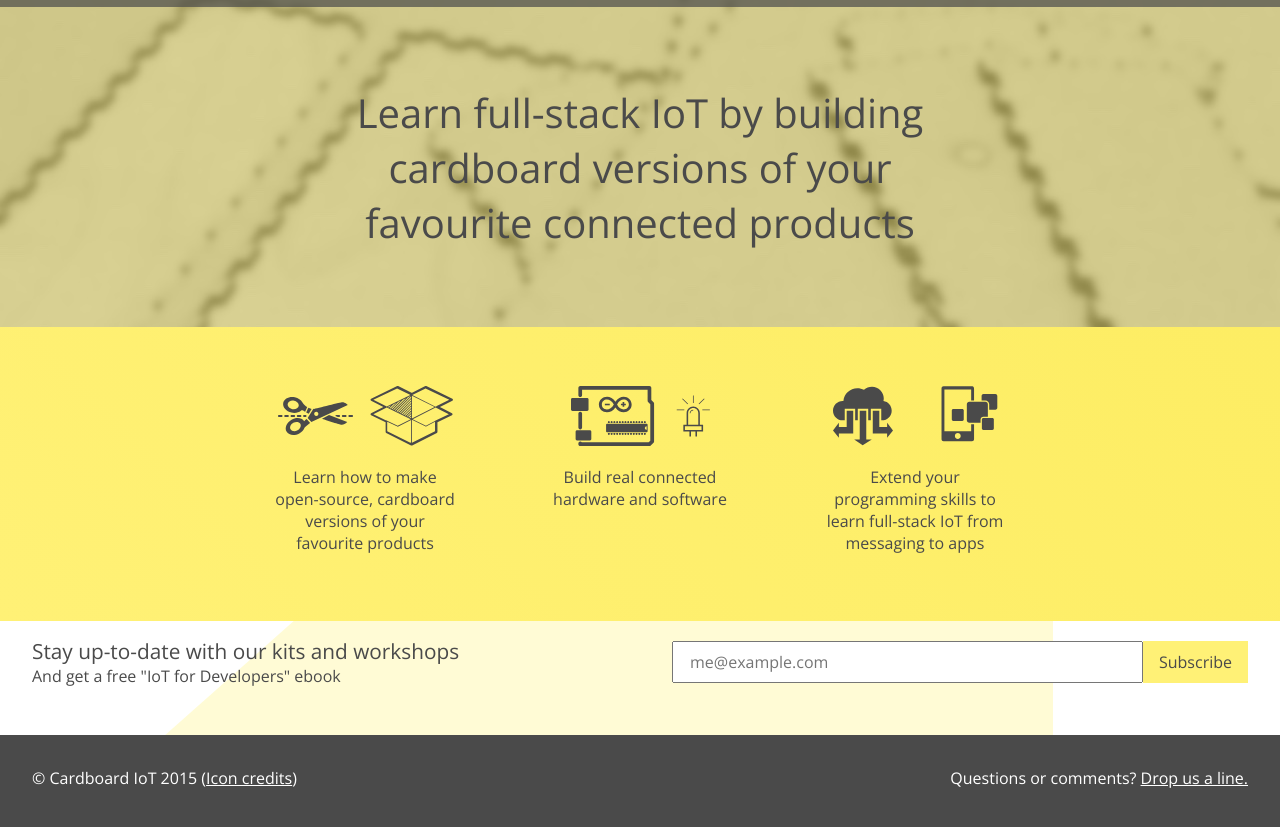
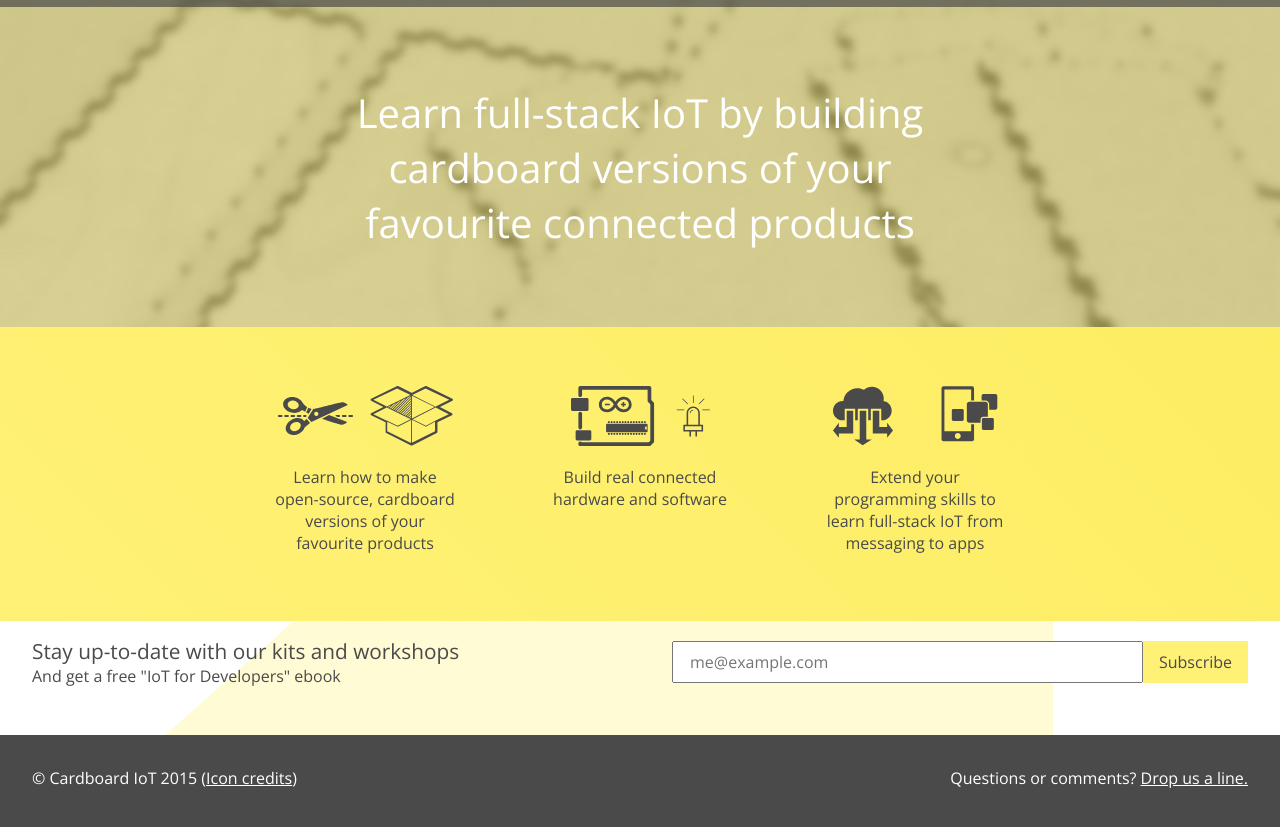
Before and after one commit to CardboardIoT/website, a website: page static/index.html in a window 1280 px wide. Shown: the part 53-880 px from the top of the page. Drawn offline with nearby package versions, Linux system fonts and the light colour scheme.

Commit message:
Hero text colour

```diff
--- a/css/modules/hero.css
+++ b/css/modules/hero.css
@@ -1,6 +1,7 @@
 .hero {
   padding-top: var(--masthead-height);
   min-height: 380px;
+  color: #fff;
   background: var(--primary-color) url(images/hero.jpg) no-repeat;
   background-size: cover;
 }
--- a/static/site.css
+++ b/static/site.css
@@ -625,6 +625,7 @@ html {
 .hero {
   padding-top: 60px;
   min-height: 380px;
+  color: #fff;
   background: rgba(255,241,118,1) url(images/hero.jpg) no-repeat;
   background-size: cover;
 }
```
